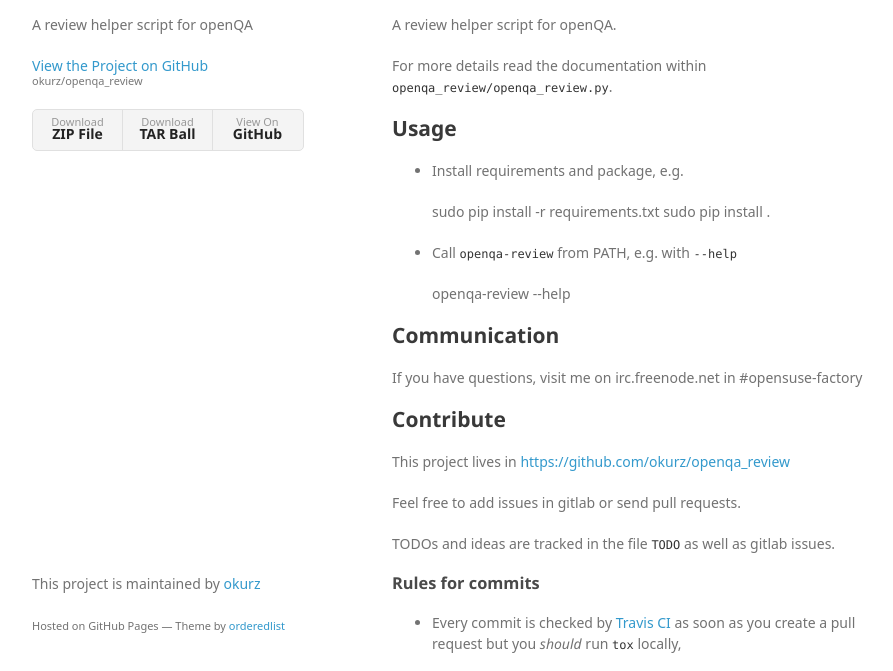
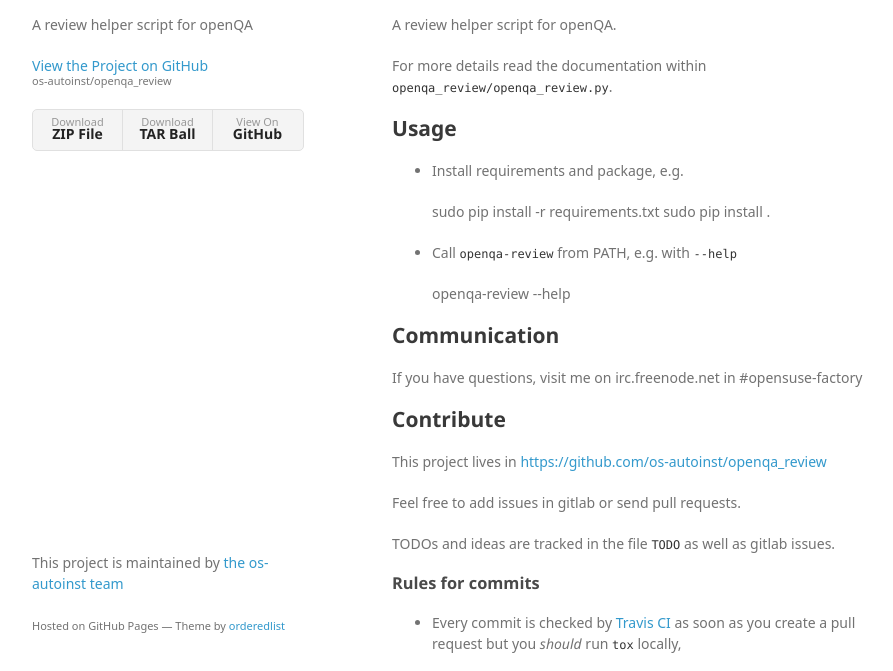
Before and after one commit to os-autoinst/openqa_review, a plain HTML site: page index.html in a window 1280 px wide. Shown: the part 95-766 px from the top of the page, without its empty margins (178-1071 px from the left). Drawn offline with Linux system fonts and the light colour scheme; a web font is replaced by a local one.

Commit message:
Adapt to project move to os-autoinst

```diff
--- a/index.html
+++ b/index.html
@@ -3,7 +3,7 @@
   <head>
     <meta charset="utf-8">
     <meta http-equiv="X-UA-Compatible" content="chrome=1">
-    <title>Openqa review by okurz</title>
+    <title>Openqa review by the os-autoinst team</title>
 
     <link rel="stylesheet" href="stylesheets/styles.css">
     <link rel="stylesheet" href="stylesheets/github-light.css">
@@ -18,13 +18,13 @@
         <h1>Openqa review</h1>
         <p>A review helper script for openQA</p>
 
-        <p class="view"><a href="https://github.com/okurz/openqa_review">View the Project on GitHub <small>okurz/openqa_review</small></a></p>
+        <p class="view"><a href="https://github.com/os-autoinst/openqa_review">View the Project on GitHub <small>os-autoinst/openqa_review</small></a></p>
 
 
         <ul>
-          <li><a href="https://github.com/okurz/openqa_review/zipball/master">Download <strong>ZIP File</strong></a></li>
-          <li><a href="https://github.com/okurz/openqa_review/tarball/master">Download <strong>TAR Ball</strong></a></li>
-          <li><a href="https://github.com/okurz/openqa_review">View On <strong>GitHub</strong></a></li>
+          <li><a href="https://github.com/os-autoinst/openqa_review/zipball/master">Download <strong>ZIP File</strong></a></li>
+          <li><a href="https://github.com/os-autoinst/openqa_review/tarball/master">Download <strong>TAR Ball</strong></a></li>
+          <li><a href="https://github.com/os-autoinst/openqa_review">View On <strong>GitHub</strong></a></li>
         </ul>
       </header>
       <section>
@@ -60,7 +60,7 @@ sudo pip install .</p>
 <h2>
 <a id="contribute" class="anchor" href="#contribute" aria-hidden="true"><span aria-hidden="true" class="octicon octicon-link"></span></a>Contribute</h2>
 
-<p>This project lives in <a href="https://github.com/okurz/openqa_review">https://github.com/okurz/openqa_review</a></p>
+<p>This project lives in <a href="https://github.com/os-autoinst/openqa_review">https://github.com/os-autoinst/openqa_review</a></p>
 
 <p>Feel free to add issues in gitlab or send pull requests.</p>
 
@@ -88,7 +88,7 @@ requests for consideration or create an issue with a code change proposal.</p>
 <p>This project is licensed under the MIT license, see LICENSE file for details.</p>
       </section>
       <footer>
-        <p>This project is maintained by <a href="https://github.com/okurz">okurz</a></p>
+        <p>This project is maintained by <a href="https://github.com/os-autoinst">the os-autoinst team</a></p>
         <p><small>Hosted on GitHub Pages &mdash; Theme by <a href="https://github.com/orderedlist">orderedlist</a></small></p>
       </footer>
     </div>
```
